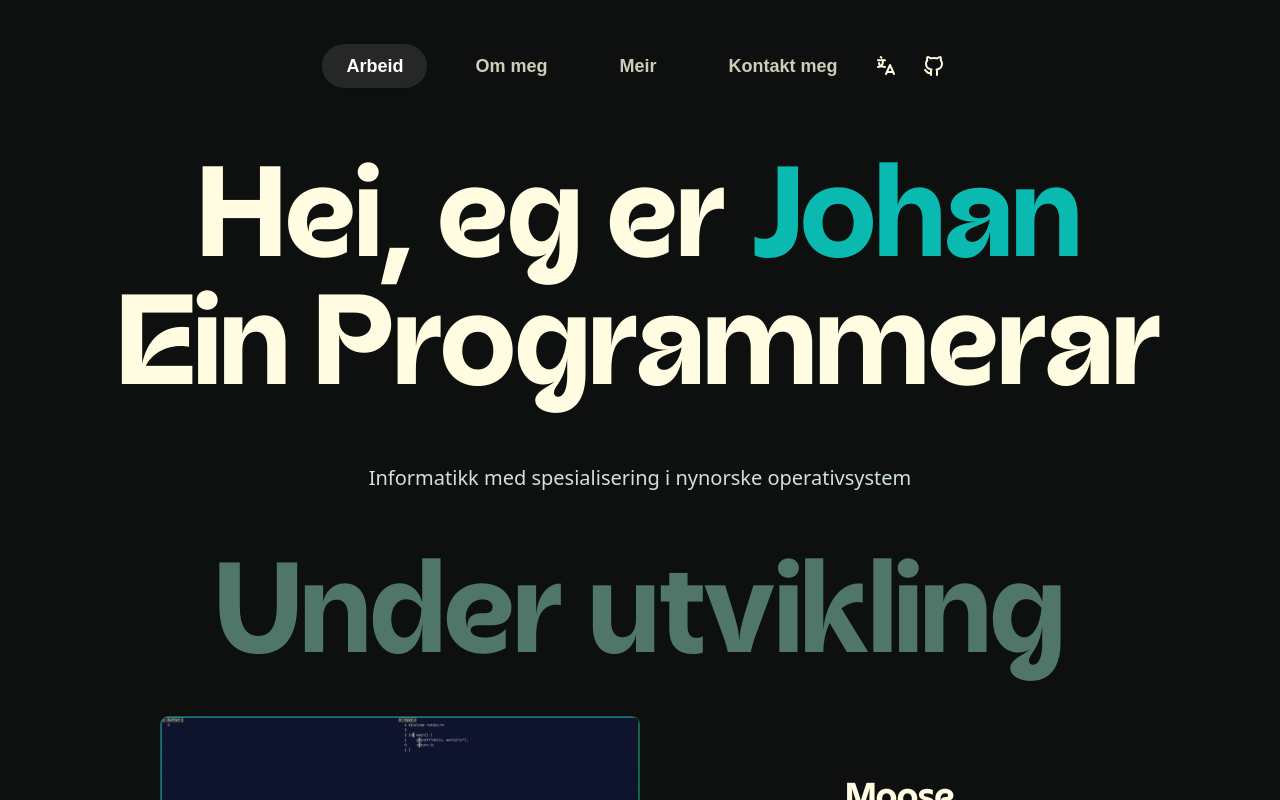
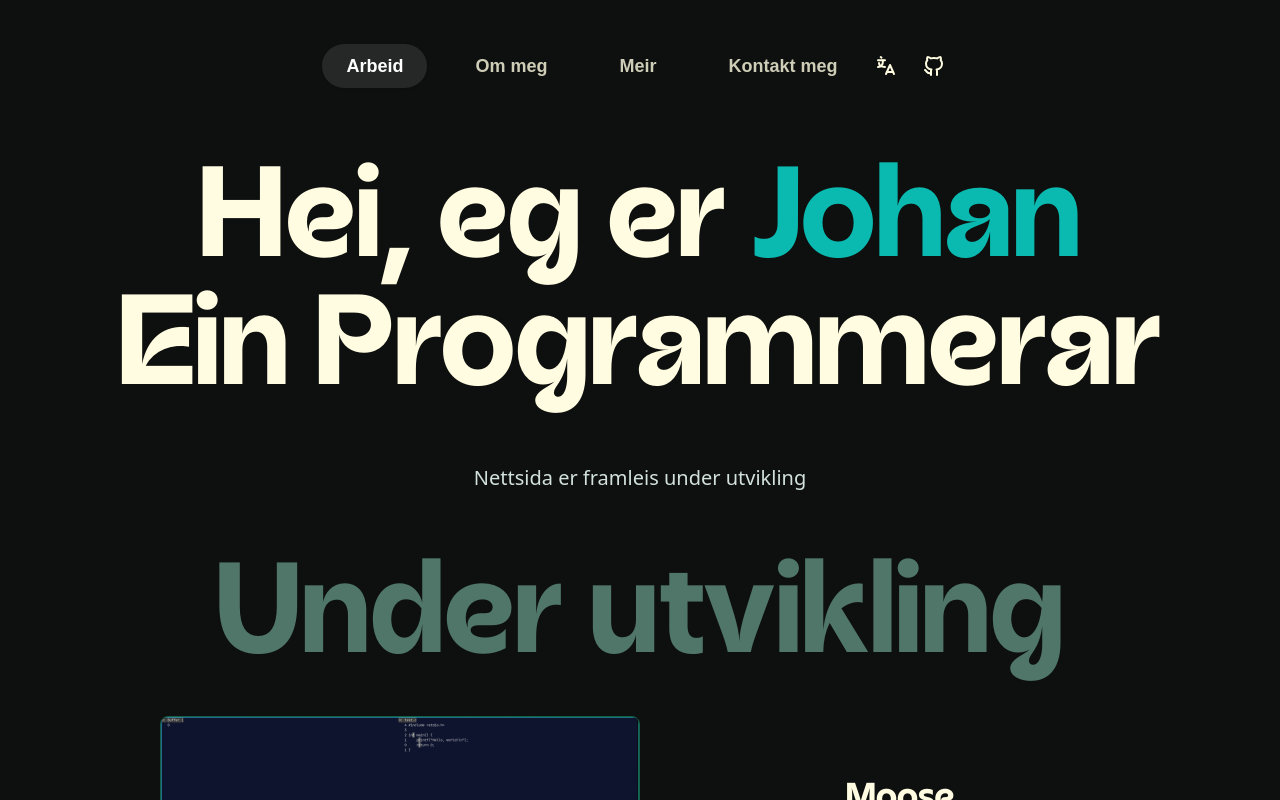
Before and after one commit to johron/johron.no, a Next.js app: page / in a window 1280 px wide. Shown: the top 800 px of the page. Built offline with nearby package versions, Linux system fonts and the light colour scheme; a web font is replaced by a local one.

Commit message:
utvikling

```diff
--- a/src/components/HeroSection.tsx
+++ b/src/components/HeroSection.tsx
@@ -19,6 +19,6 @@ export function HeroSection() {
             >{hovered ? "/juˈhaːn/" : "Johan"}</motion.span></AcornText>
             <AcornText className="text-9xl">Ein Programmerar</AcornText>
         </div>
-        <Text className="text-[#d3e1dc]">Informatikk med spesialisering i nynorske operativsystem</Text>
+        <Text className="text-[#d3e1dc]">Nettsida er framleis under utvikling</Text>
     </div>
 }
```
